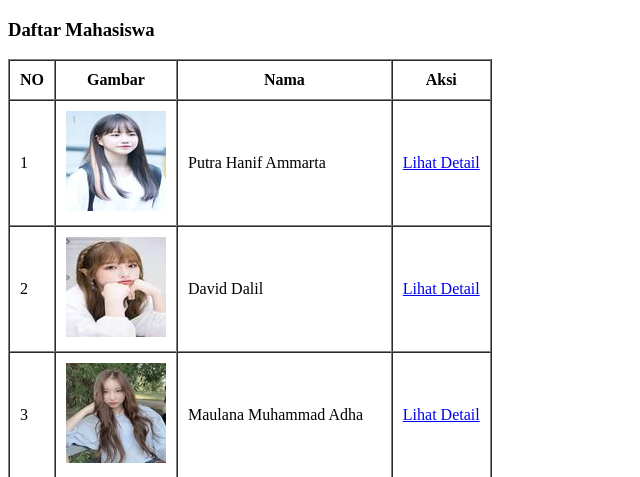
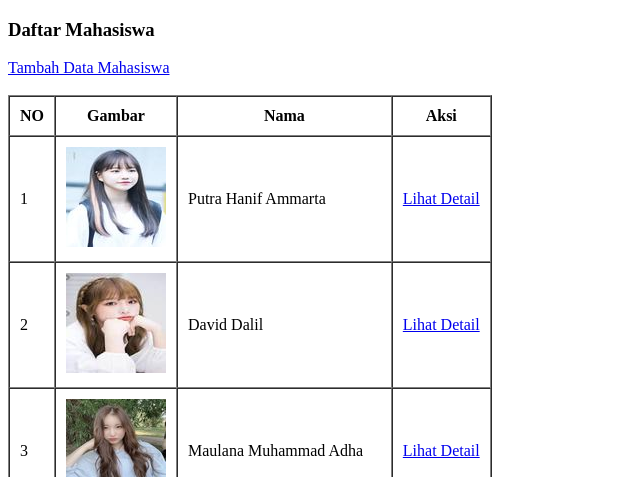
Before and after one commit to Hanif437/pw2020_193040001, a PHP site: page /latihan3.php in a window 1280 px wide. Shown: the top 477 px of the page, without its empty margins (0-640 px from the left). Run offline with PHP 8.4, Linux system fonts and the light colour scheme; data comes from the database, SQL or seed files in the repository.

Commit message:
Update latihan3.php

```diff
--- a/kuliah/pertemuan10/latihan3.php
+++ b/kuliah/pertemuan10/latihan3.php
@@ -22,6 +22,11 @@
 
 <body>
   <h3>Daftar Mahasiswa</h3>
+
+  <a href="tambah.php">Tambah Data Mahasiswa</a>
+  <br>
+  <br>
+
   <table border="1" cellpadding="10" cellspacing="0">
     <tr>
       <th>NO</th>
```
